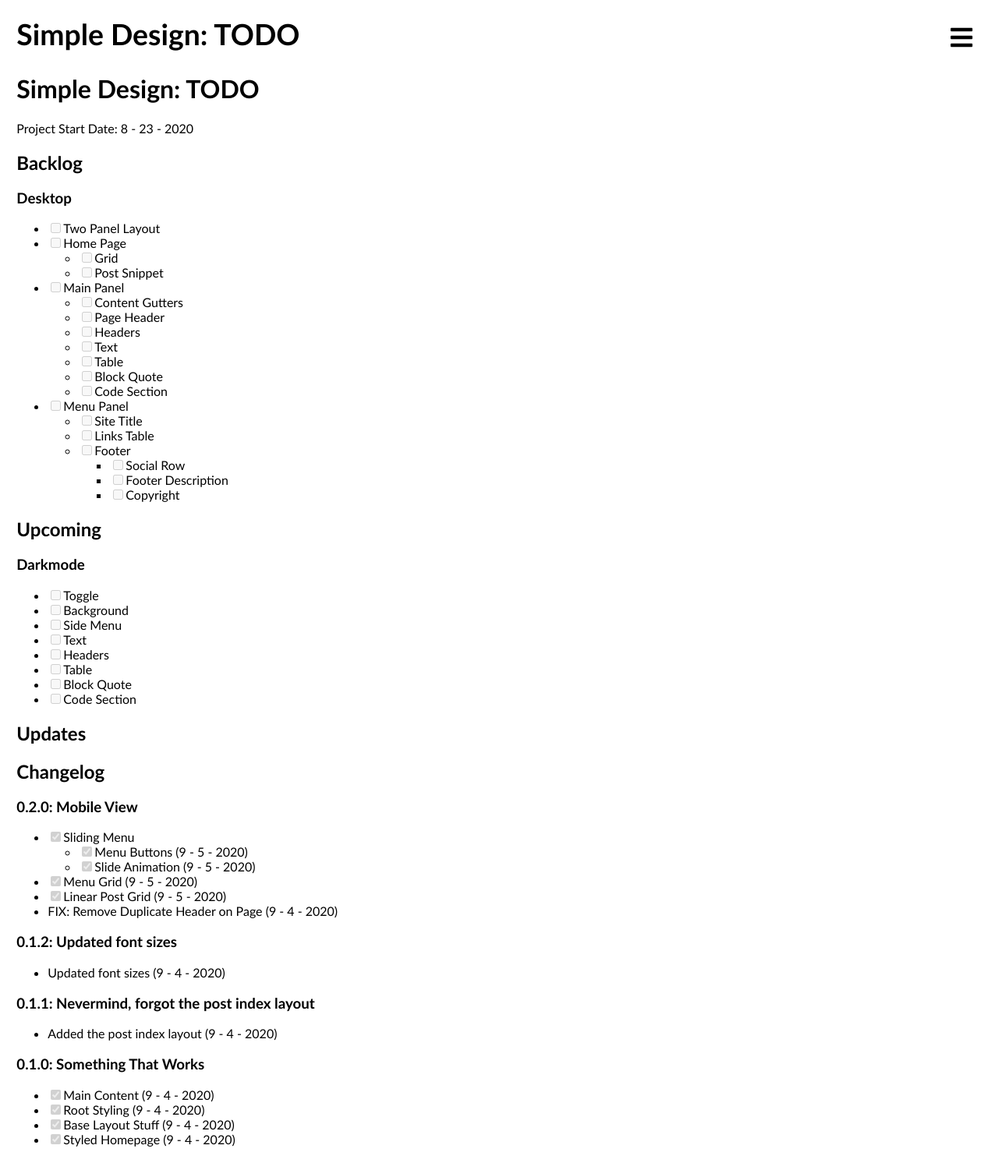
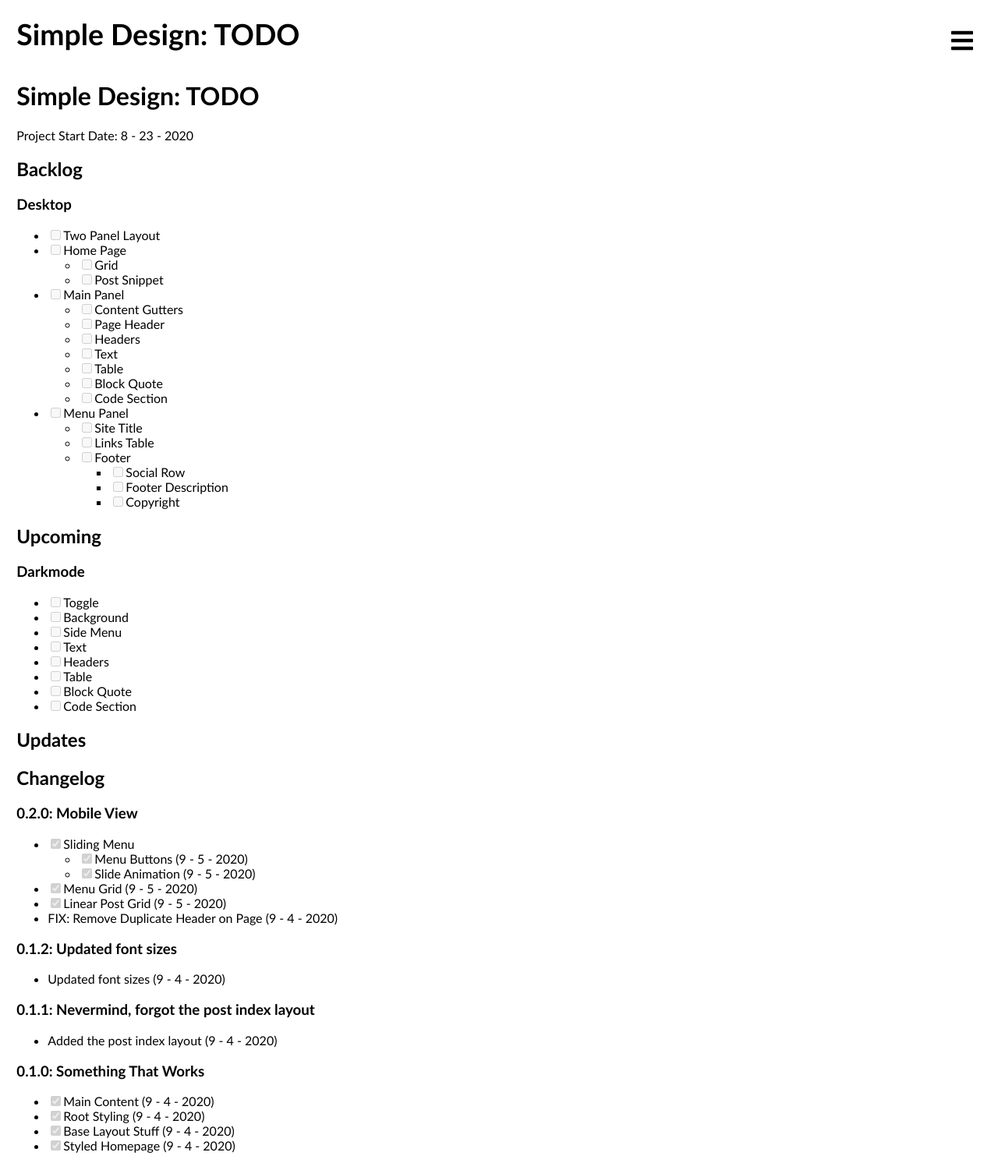
Before and after one commit to andydevs/jekyll-theme-peaceful-gates, a Jekyll site: the page built from TODO.md, in a window 1280 px wide. Shown: the whole page at 78% size. Built offline with Jekyll 4.4.1, drawn with Linux system fonts in a browser that asks for light colours; our own code applies the rules of GitHub Pages for plain Markdown files.

Commit message:
Setting the padding???

```diff
--- a/_sass/jekyll-theme-simple-design/_misc.scss
+++ b/_sass/jekyll-theme-simple-design/_misc.scss
@@ -22,6 +22,7 @@
     -webkit-appearance: none;
     background: none;
     margin: $spacing-1;
+    padding: $spacing-1;
     border: none;
     font-size: $icon-font-size;
 }
```
